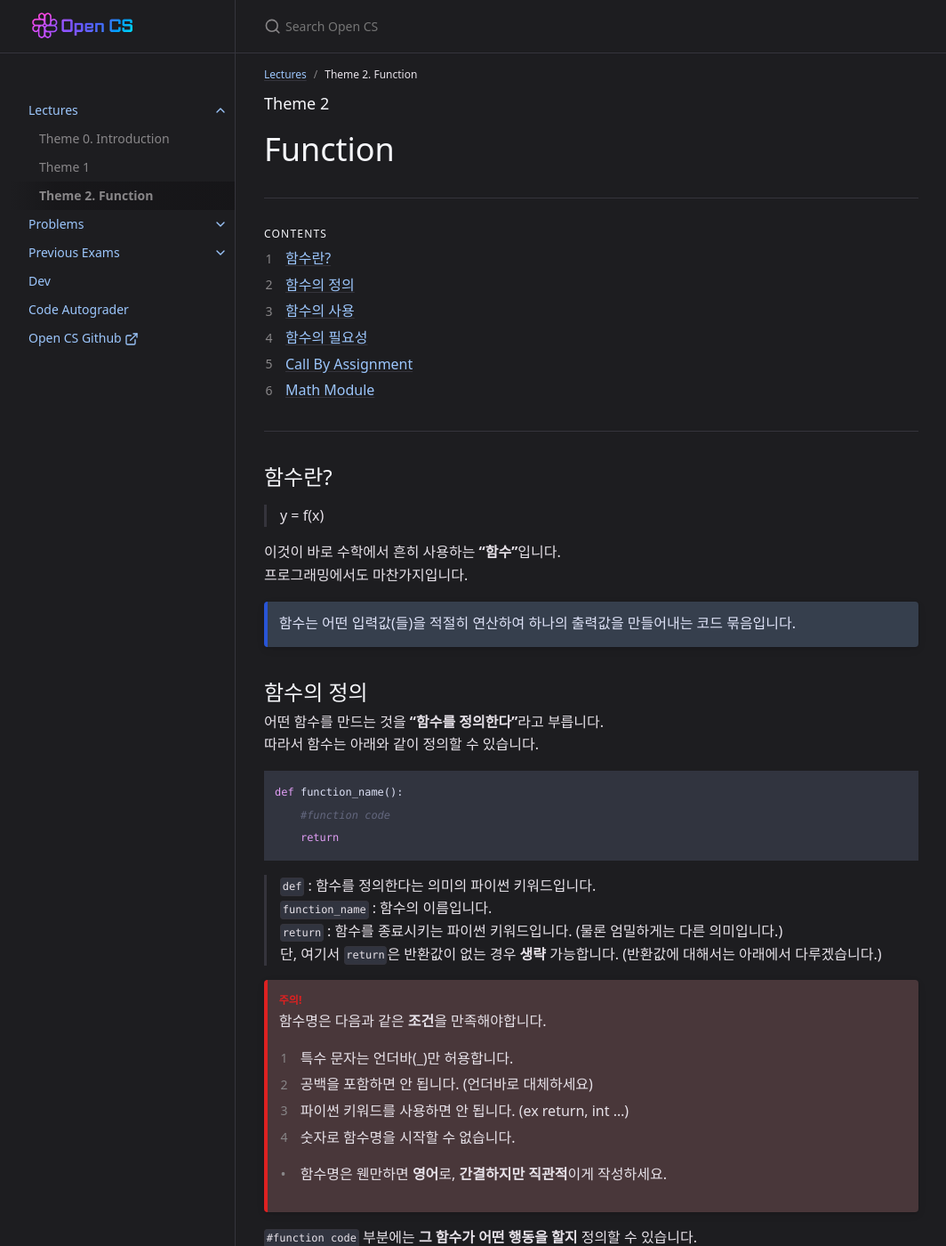
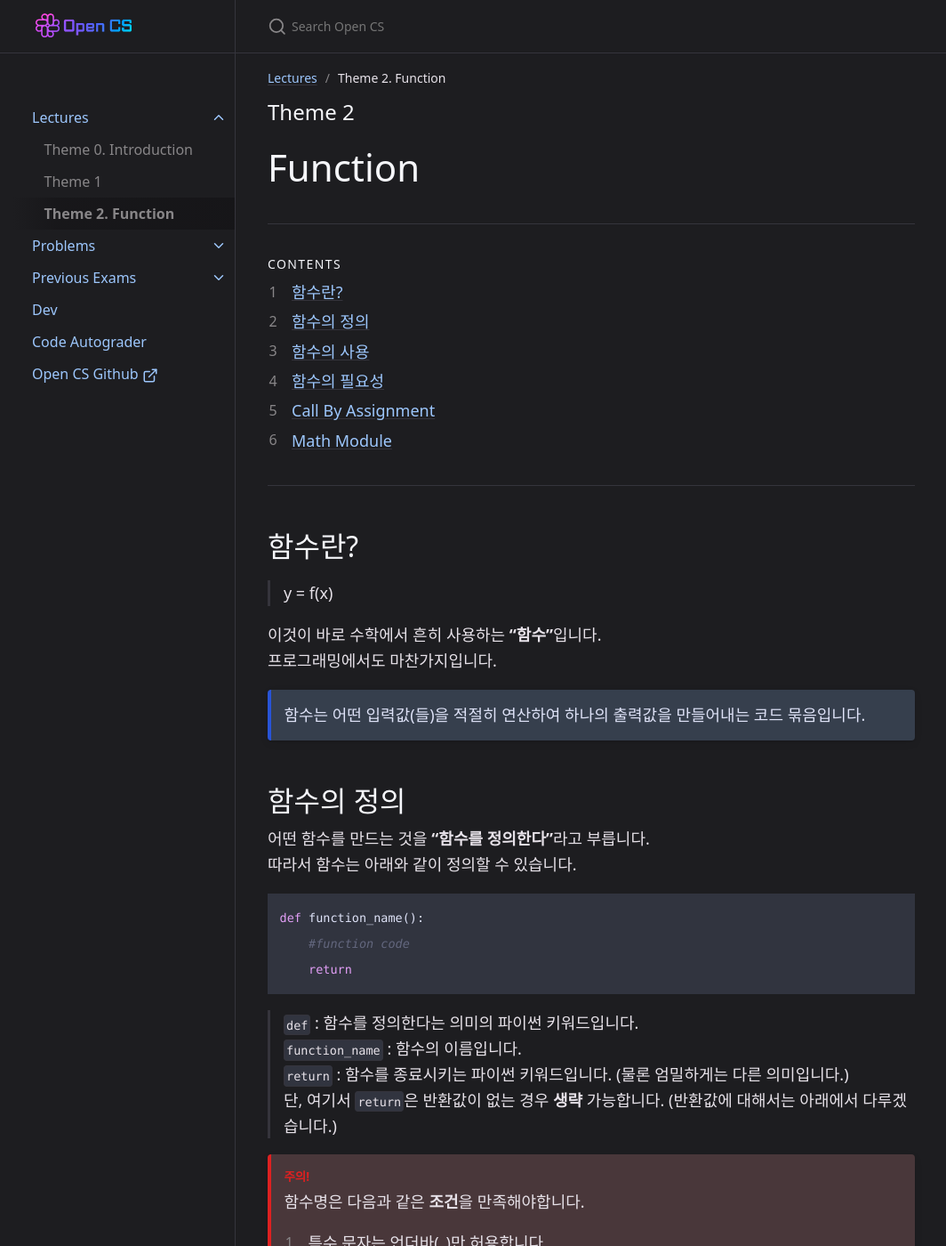
Before and after one commit to OpenCS-ksa/opencs-ksa.github.io, a Jekyll site: the page built from docs/Lectures/lecture2.md, in a window 1280 px wide and 1400 px high. Shown: the whole window at 89% size, without its empty margins (107-1171 px from the left). Built offline with Jekyll 4.4.1, drawn with Linux system fonts in a browser that asks for light colours.

Commit message:
Update _variables.scss

```diff
--- a/_sass/support/_variables.scss
+++ b/_sass/support/_variables.scss
@@ -11,18 +11,18 @@ $body-heading-line-height: 1.25 !default;
 // Font size
 // `-sm` suffix is the size at the small (and above) media query
 
-$font-size-1: 9px !default;
-$font-size-1-sm: 10px !default;
-$font-size-2: 11px !default; // h4 - uppercased!, h6 not uppercased, text-small
-$font-size-3: 12px !default; // h5
-$font-size-4: 14px !default;
-$font-size-5: 16px !default; // h3
-$font-size-6: 18px !default; // h2
-$font-size-7: 24px !default;
-$font-size-8: 32px !default; // h1
-$font-size-9: 36px !default;
-$font-size-10: 42px !default;
-$font-size-10-sm: 48px !default;
+$font-size-1: 10px !default;
+$font-size-1-sm: 11px !default;
+$font-size-2: 12px !default; // h4 - uppercased!, h6 not uppercased, text-small
+$font-size-3: 14px !default; // h5
+$font-size-4: 16px !default;
+$font-size-5: 18px !default; // h3
+$font-size-6: 24px !default; // h2
+$font-size-7: 32px !default;
+$font-size-8: 36px !default; // h1
+$font-size-9: 42px !default;
+$font-size-10: 48px !default;
+$font-size-10-sm: 52px !default;
 
 // Colors
 
```
